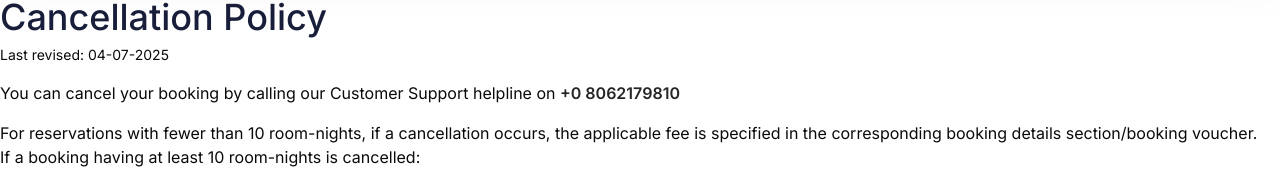
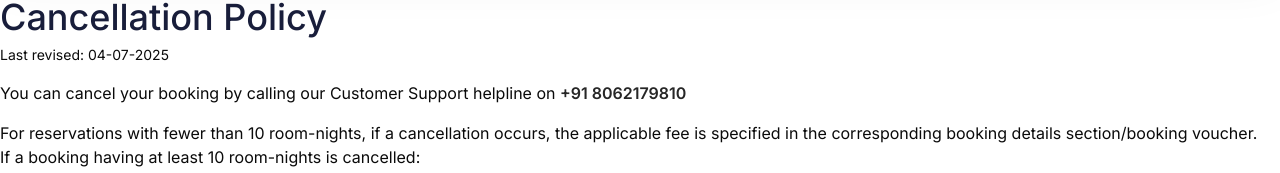
Before and after one commit to EasyTechInnovate/Aveena, a React (Vite) app in the folder client/: page /cancellation in a window 1280 px wide. Shown: the part 107-280 px from the top of the page. Built offline with nearby package versions, Linux system fonts and the light colour scheme; no server answers; what imagekit-javascript would draw is missing.

Commit message:
updated number

```diff
--- a/client/src/components/common/Footer.jsx
+++ b/client/src/components/common/Footer.jsx
@@ -64,7 +64,7 @@ const Footer = () => {
               <a href="#" className="text-gray-500 hover:text-red-600 transition"><FaYoutube size={22} /></a>
             </div>
             <span className="flex items-center gap-2 text-gray-700 font-medium whitespace-nowrap">
-              <FaHeadset /> +0 8062179810
+              <FaHeadset /> +91 8062179810
             </span>
           </div>
         </div>
--- a/client/src/pages/Cancellation.jsx
+++ b/client/src/pages/Cancellation.jsx
@@ -11,7 +11,7 @@ const Cancellation = () => {
 
         <p className="text-md my-4">
           You can cancel your booking by calling our Customer Support helpline
-          on <span className="font-semibold text-darkGray">+0 8062179810</span>
+          on <span className="font-semibold text-darkGray">+91 8062179810</span>
         </p>
         <p>
           For reservations with fewer than 10 room-nights, if a cancellation
--- a/client/src/pages/HelpCentre.jsx
+++ b/client/src/pages/HelpCentre.jsx
@@ -30,7 +30,7 @@ const HelpCentre = () => {
                 <h2 className="text-xl font-semibold text-darkGray">Connect With Call</h2>
                 <p className="text-darkGray mt-2">
                   Reach out to us via Call for detailed support and personalized assistance
-                  <span className="ml-2 font-semibold text-darkGray">+0 8062179810</span>
+                  <span className="ml-2 font-semibold text-darkGray">+91 8062179810</span>
                 </p>
               </div>
               <a href="tel:+911324574686" className="bg-blue-600 hover:bg-blue-700 text-white font-medium px-6 py-3 rounded-xl whitespace-nowrap">Call Us</a>
```
